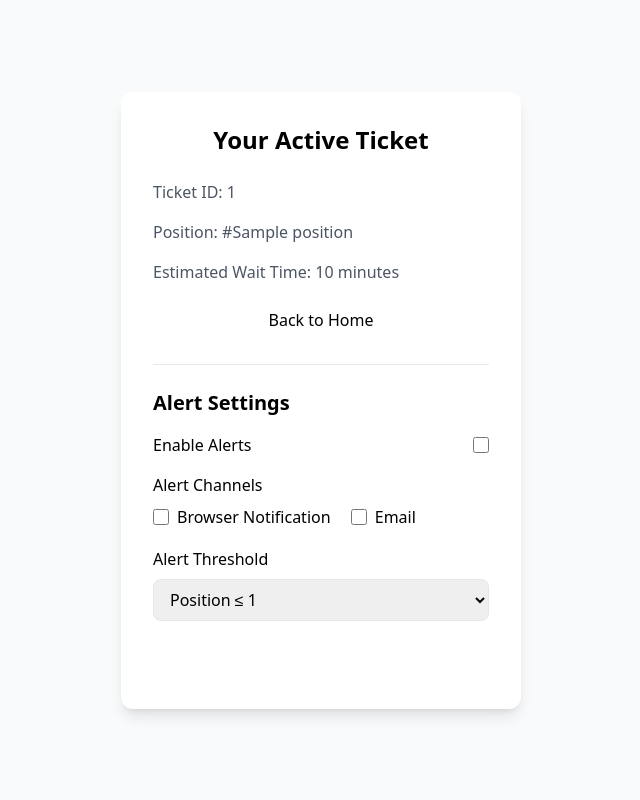
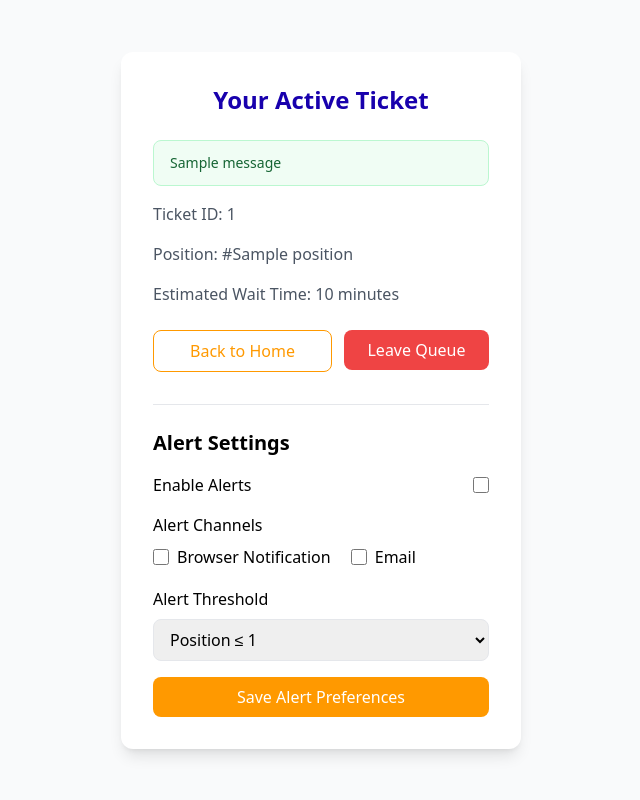
Before and after one commit to najlasadek/NexTurn, a Flask app: template templates/ticket.html in a window 1280 px wide. Shown: the whole page, without its empty margins (319-959 px from the left). Run offline with Flask 3, Linux system fonts and the light colour scheme; the template is opened without the code that fills it: most values are stand-ins (such as "Sample title", 1, 10 or a date in 2020); one stand-in notice (Sample message) is shown; some libraries are stand-ins or nearby versions.

Commit message:
Fix ticket.html: Add Tailwind config, flash messages, and leave queue button

```diff
--- a/templates/ticket.html
+++ b/templates/ticket.html
@@ -4,17 +4,50 @@
     <title>Your Ticket</title>
     <script src="https://cdn.tailwindcss.com"></script>
     <link rel="icon" href="{{ url_for('static', filename='logo.png') }}" />
+    <script>
+      tailwind.config = {
+        theme: {
+          extend: {
+            colors: {
+              primary: "#1800ad",
+              accent1: "#ff2e00",
+              accent2: "#ff9900",
+              accent3: "#ff75ca",
+            },
+          },
+        },
+      };
+    </script>
 </head>
 <body class="bg-gray-50 min-h-screen flex items-center justify-center">
     <div class="container mx-auto p-6 max-w-md">
         <div class="bg-white rounded-xl shadow-lg p-8">
             <h1 class="text-2xl font-bold text-primary mb-6 text-center">Your Active Ticket</h1>
+
+            {% with messages = get_flashed_messages(with_categories=true) %}
+              {% if messages %}
+                <div class="space-y-2 mb-4">
+                  {% for category, message in messages %}
+                    <div class="rounded-lg px-4 py-3 text-sm {% if category=='success' %}bg-green-50 text-green-800 border border-green-200{% else %}bg-red-50 text-red-800 border border-red-200{% endif %}">
+                      {{ message }}
+                    </div>
+                  {% endfor %}
+                </div>
+              {% endif %}
+            {% endwith %}
+
             <div class="ticket-info space-y-4">
                 <p class="text-gray-600">Ticket ID: <span class="font-medium">{{ ticket.id }}</span></p>
                 <p class="text-gray-600">Position: <span class="font-medium">#{{ ticket.position }}</span></p>
                 <p class="text-gray-600">Estimated Wait Time: <span class="font-medium">{{ ticket.eta }} minutes</span></p>
             </div>
-            <a href="{{ url_for('home') }}" class="mt-6 block text-center text-accent2 hover:text-primary">Back to Home</a>
+
+            <div class="mt-6 flex gap-3">
+                <a href="{{ url_for('home') }}" class="flex-1 block text-center px-4 py-2 border border-accent2 text-accent2 rounded-lg hover:bg-accent2 hover:text-white transition">Back to Home</a>
+                <form action="{{ url_for('leave_queue') }}" method="POST" class="flex-1" onsubmit="return confirm('Are you sure you want to leave the queue?')">
+                    <button type="submit" class="w-full px-4 py-2 bg-red-500 text-white rounded-lg hover:bg-red-600 transition">Leave Queue</button>
+                </form>
+            </div>
 
             <div class="mt-8 border-t pt-6">
                 <h2 class="text-xl font-semibold mb-4">Alert Settings</h2>
```
